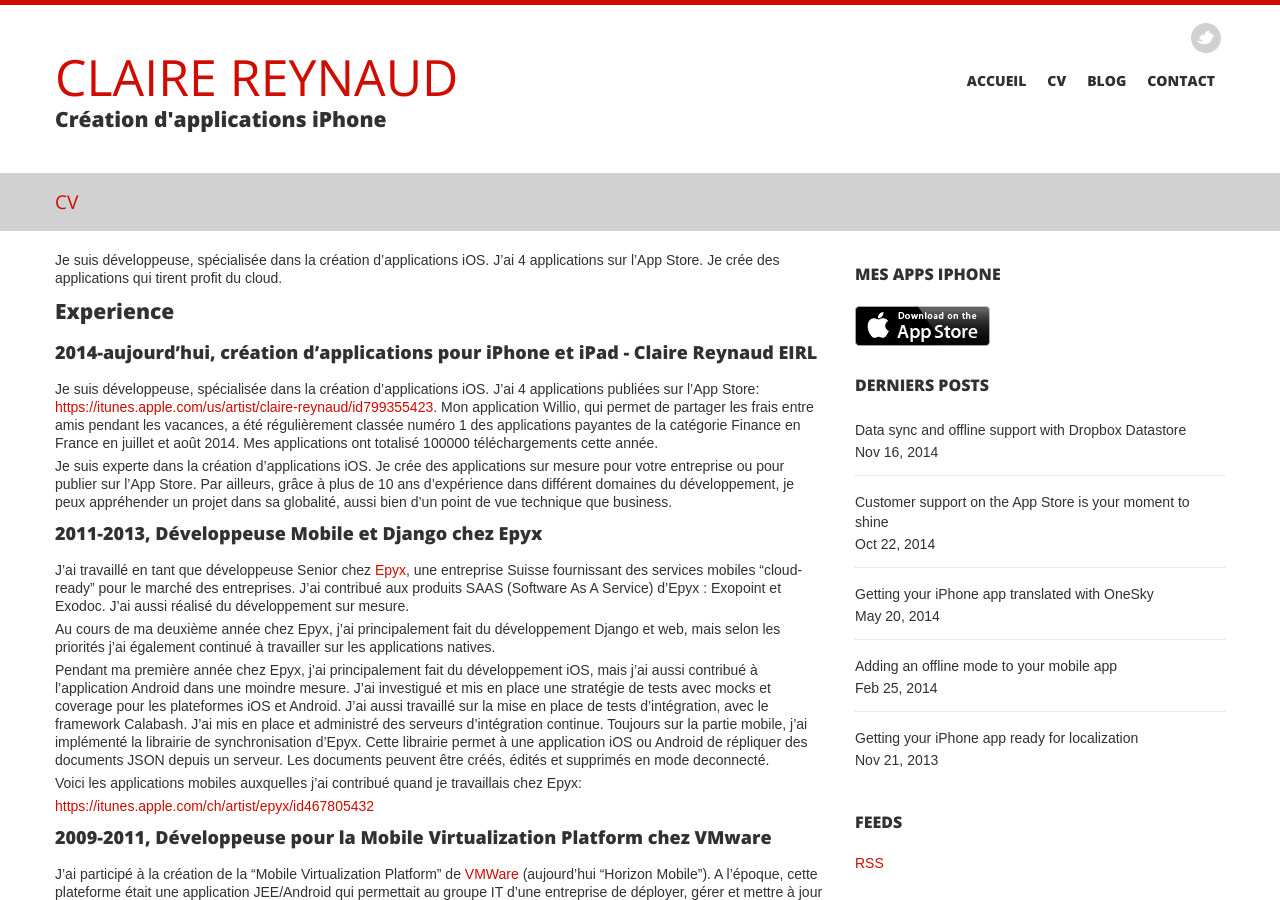
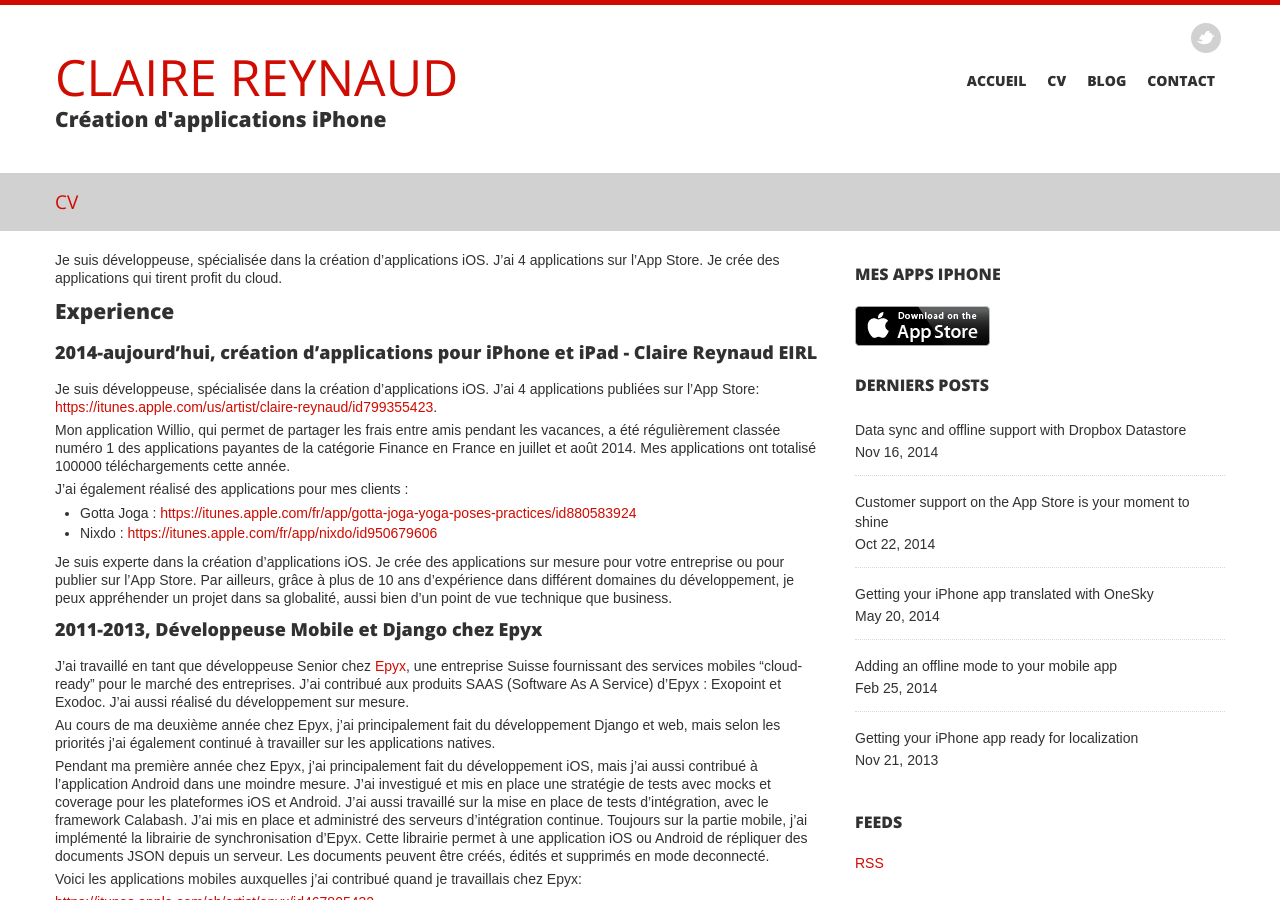
Before and after one commit to creynaud/creynaud.github.io, a Jekyll site: the page built from cv.md, in a window 1280 px wide and 900 px high. Built offline with Jekyll 4.4.1, drawn with Linux system fonts in a browser that asks for light colours; nearby versions of some CDN libraries; comment, search, counter and statistics services are not loaded.

```diff
--- a/cv.md
+++ b/cv.md
@@ -11,7 +11,14 @@ Je suis développeuse, spécialisée dans la création d'applications iOS. J'ai
 
 ### 2014-aujourd'hui, création d'applications pour iPhone et iPad - Claire Reynaud EIRL
 
-Je suis développeuse, spécialisée dans la création d'applications iOS. J'ai 4 applications publiées sur l'App Store: [https://itunes.apple.com/us/artist/claire-reynaud/id799355423][itunes]. Mon application Willio, qui permet de partager les frais entre amis pendant les vacances, a été régulièrement classée numéro 1 des applications payantes de la catégorie Finance en France en juillet et août 2014. Mes applications ont totalisé 100000 téléchargements cette année.
+Je suis développeuse, spécialisée dans la création d'applications iOS. J'ai 4 applications publiées sur l'App Store: [https://itunes.apple.com/us/artist/claire-reynaud/id799355423][itunes].
+
+Mon application Willio, qui permet de partager les frais entre amis pendant les vacances, a été régulièrement classée numéro 1 des applications payantes de la catégorie Finance en France en juillet et août 2014. Mes applications ont totalisé 100000 téléchargements cette année.
+
+J'ai également réalisé des applications pour mes clients :
+
+- Gotta Joga : [https://itunes.apple.com/fr/app/gotta-joga-yoga-poses-practices/id880583924][gottajoga]
+- Nixdo : [https://itunes.apple.com/fr/app/nixdo/id950679606][nixdo]
 
 Je suis experte dans la création d'applications iOS. Je crée des applications sur mesure pour votre entreprise ou pour publier sur l'App Store. Par ailleurs, grâce à plus de 10 ans d'expérience dans différent domaines du développement, je peux appréhender un projet dans sa globalité, aussi bien d'un point de vue technique que business.
 
@@ -89,6 +96,8 @@ Musique : guitare éléctrique
 
 Sport : [via ferrata][9], randonnée, ski, escalade
 
+[gottajoga]: https://itunes.apple.com/fr/app/gotta-joga-yoga-poses-practices/id880583924
+[nixdo]: https://itunes.apple.com/fr/app/nixdo/id950679606
 [itunes]: https://itunes.apple.com/fr/artist/claire-reynaud/id799355423
 [2]: http://www.createchallenge.org/ "International Create Challenge"
 [3]: http://epyx.ch/en/ "Epyx"
```
Also changed, not shown: resume.md (+7 -2 lines).
